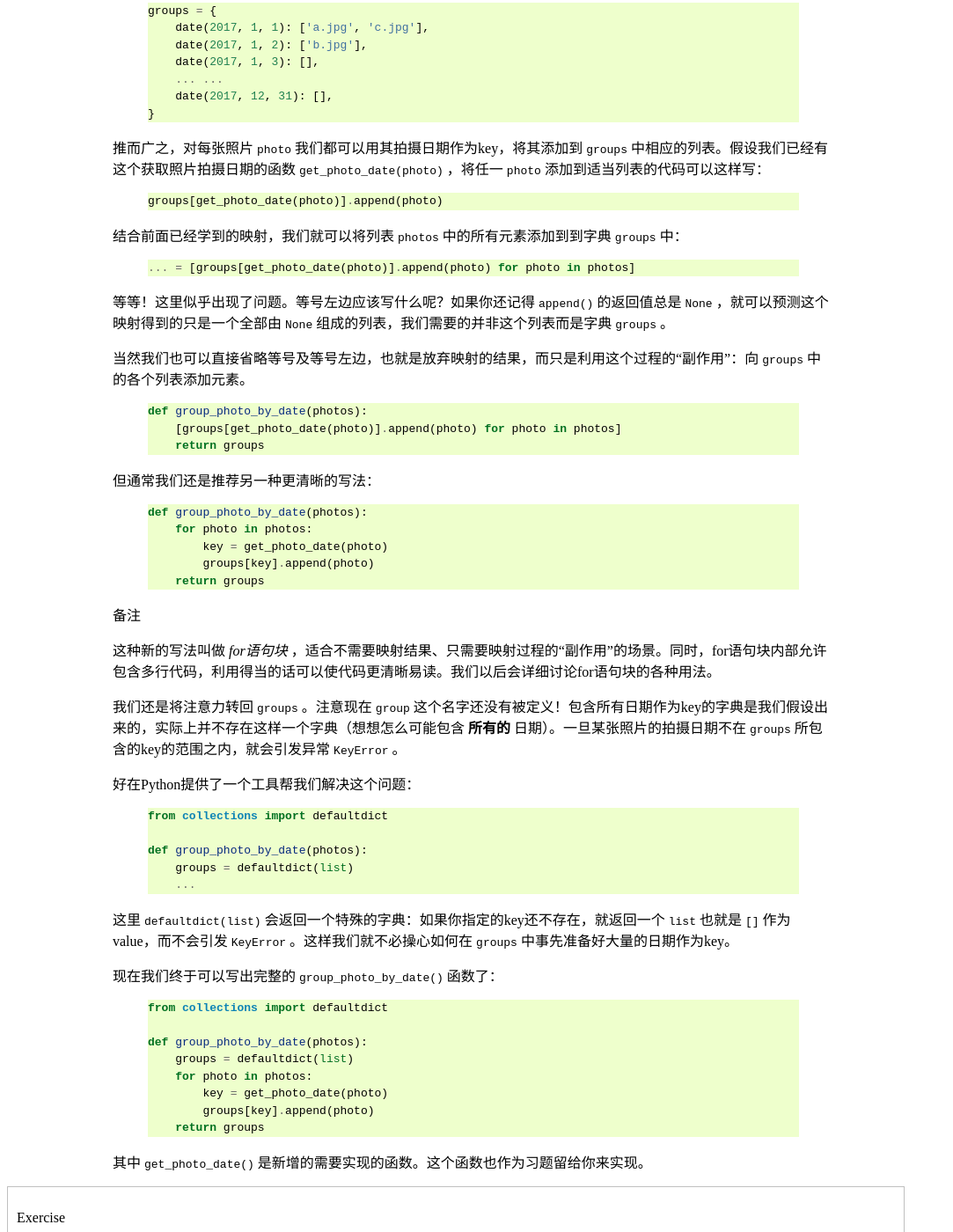
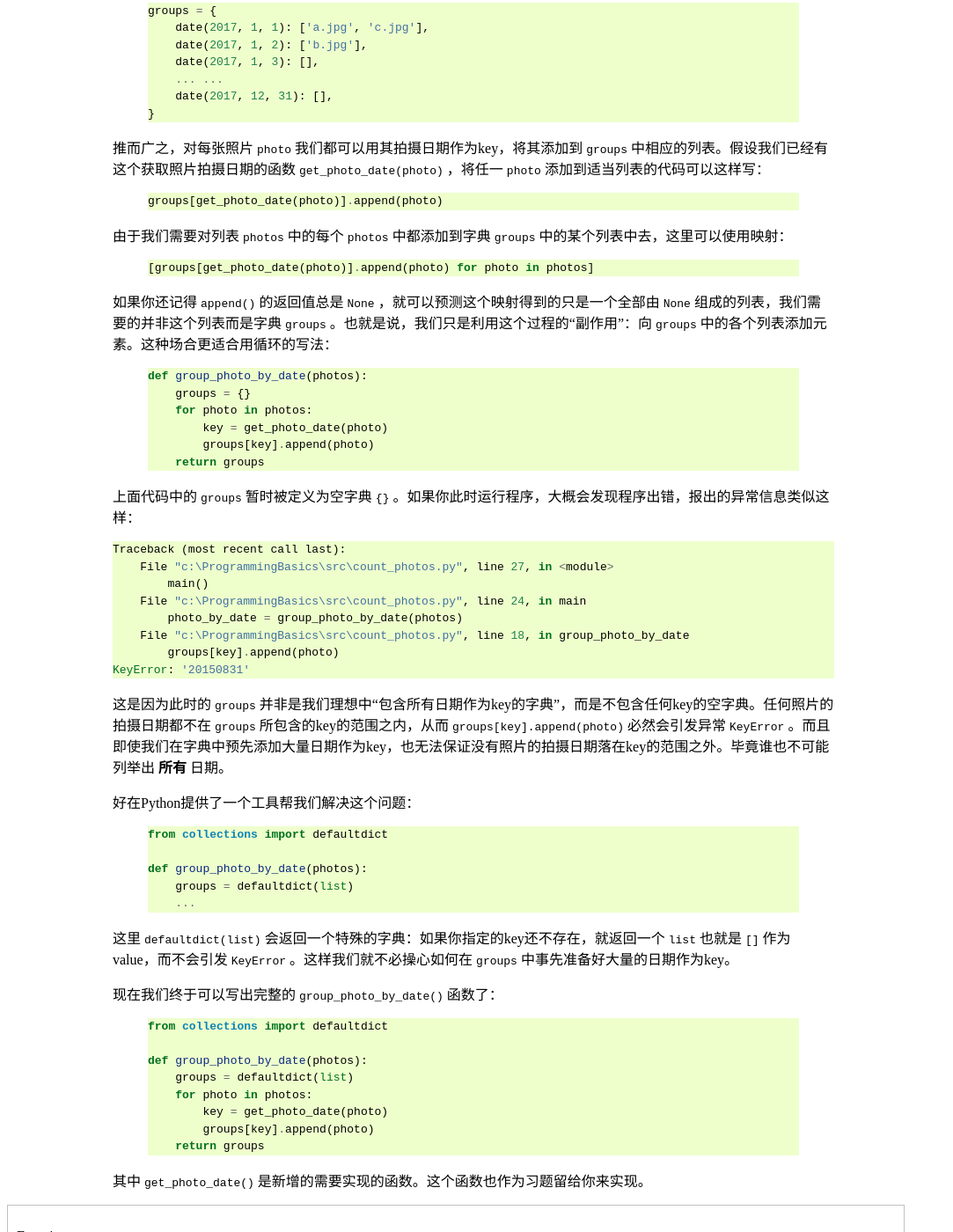
Before and after one commit to letscan/ProgrammingBasics, a Sphinx documentation site: the page built from doc/GroupBy.rst, in a window 1280 px wide and 1400 px high, scrolled down 3481 px. Shown: the whole window at 88% size, without its empty margins (0-1083 px from the left). Built offline with Sphinx 7.4.7 and the Read the Docs theme 2.0.0, drawn with Linux system fonts in a browser that asks for light colours; comment, search, counter and statistics services are not loaded; some of the changed text lies outside the part shown.

Commit message:
remove for-block related paragraphs

```diff
--- a/doc/GroupBy.rst
+++ b/doc/GroupBy.rst
@@ -131,7 +134,7 @@
                 groups[date(2017, 1, 1)].append('a.jpg')
                 groups[date(2017, 1, 2)].append('b.jpg')
 
-        我们通过 ``groups[date(2017, 1, 1)]`` 和 ``groups[date(2017, 1, 2)]`` 分别取到两个日期对应的空列表 ``[]`` ，然后通过 ``append()`` 分别向两个空列表中各添加了一个元素。
+        我们先通过 ``groups[date(2017, 1, 1)]`` 和 ``groups[date(2017, 1, 2)]`` 分别取到两个日期对应的空列表 ``[]`` ，然后通过 ``append()`` 向两个空列表中各添加了一个元素。
 
         此时字典的内容变成如下所示：
 
@@ -169,37 +172,37 @@
 
                 groups[get_photo_date(photo)].append(photo)
 
-        结合前面已经学到的映射，我们就可以将列表 ``photos`` 中的所有元素添加到到字典 ``groups`` 中：
+        由于我们需要对列表 ``photos`` 中的每个 ``photos`` 中都添加到字典 ``groups`` 中的某个列表中去，这里可以使用映射：
 
             .. code-block:: python
 
-                ... = [groups[get_photo_date(photo)].append(photo) for photo in photos]
+                [groups[get_photo_date(photo)].append(photo) for photo in photos]
 
-        等等！这里似乎出现了问题。等号左边应该写什么呢？如果你还记得 ``append()`` 的返回值总是 ``None`` ，就可以预测这个映射得到的只是一个全部由 ``None`` 组成的列表，我们需要的并非这个列表而是字典 ``groups`` 。
-
-        当然我们也可以直接省略等号及等号左边，也就是放弃映射的结果，而只是利用这个过程的“副作用”：向 ``groups`` 中的各个列表添加元素。
+        如果你还记得 ``append()`` 的返回值总是 ``None`` ，就可以预测这个映射得到的只是一个全部由 ``None`` 组成的列表，我们需要的并非这个列表而是字典 ``groups`` 。也就是说，我们只是利用这个过程的“副作用”：向 ``groups`` 中的各个列表添加元素。这种场合更适合用循环的写法：
 
             .. code-block:: python
 
                 def group_photo_by_date(photos):
-                    [groups[get_photo_date(photo)].append(photo) for photo in photos]
-                    return groups
-
-        但通常我们还是推荐另一种更清晰的写法：
-
-            .. code-block:: python
-
-                def group_photo_by_date(photos):
+                    groups = {}
                     for photo in photos:
                         key = get_photo_date(photo)
                         groups[key].append(photo)
                     return groups
 
-        .. note::
+        上面代码中的 ``groups`` 暂时被定义为空字典 ``{}`` 。如果你此时运行程序，大概会发现程序出错，报出的异常信息类似这样：
 
-            这种新的写法叫做 *for语句块* ，适合不需要映射结果、只需要映射过程的“副作用”的场景。同时，for语句块内部允许包含多行代码，利用得当的话可以使代码更清晰易读。我们以后会详细讨论for语句块的各种用法。
+        ::
 
-        我们还是将注意力转回 ``groups`` 。注意现在 ``group`` 这个名字还没有被定义！包含所有日期作为key的字典是我们假设出来的，实际上并不存在这样一个字典（想想怎么可能包含 **所有的** 日期）。一旦某张照片的拍摄日期不在 ``groups`` 所包含的key的范围之内，就会引发异常 ``KeyError`` 。
+            Traceback (most recent call last):
+                File "c:\ProgrammingBasics\src\count_photos.py", line 27, in <module>
+                    main()
+                File "c:\ProgrammingBasics\src\count_photos.py", line 24, in main
+                    photo_by_date = group_photo_by_date(photos)
+                File "c:\ProgrammingBasics\src\count_photos.py", line 18, in group_photo_by_date
+                    groups[key].append(photo)
+            KeyError: '20150831'
+
+        这是因为此时的 ``groups`` 并非是我们理想中“包含所有日期作为key的字典”，而是不包含任何key的空字典。任何照片的拍摄日期都不在 ``groups`` 所包含的key的范围之内，从而 ``groups[key].append(photo)`` 必然会引发异常 ``KeyError`` 。而且即使我们在字典中预先添加大量日期作为key，也无法保证没有照片的拍摄日期落在key的范围之外。毕竟谁也不可能列举出 **所有** 日期。
 
         好在Python提供了一个工具帮我们解决这个问题：
 
@@ -231,13 +234,6 @@
 .. topic:: Exercise
 
     实现 ``list_all_photos()`` ，``get_photo_date()`` 和 ``find_big_day()`` ，使照片分组程序可以完整执行。
-
-.. topic:: Exercise
-
-    用for语句块的形式写出下列映射：
-
-        1. 在屏幕上打印出某个字典中所有的value
-        2. 同上，但是每打印一个value就暂停1秒钟再打印下一个value
 
 回顾一下写好的程序：
 
```
Also changed, not shown: other parts of doc/GroupBy.rst (+3 -0 lines).
